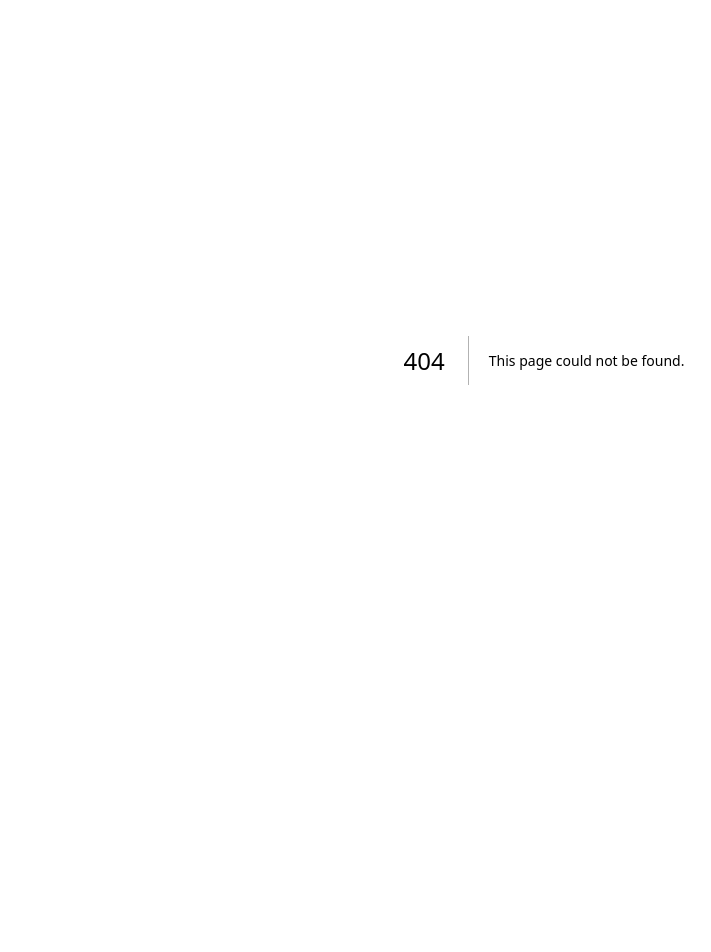
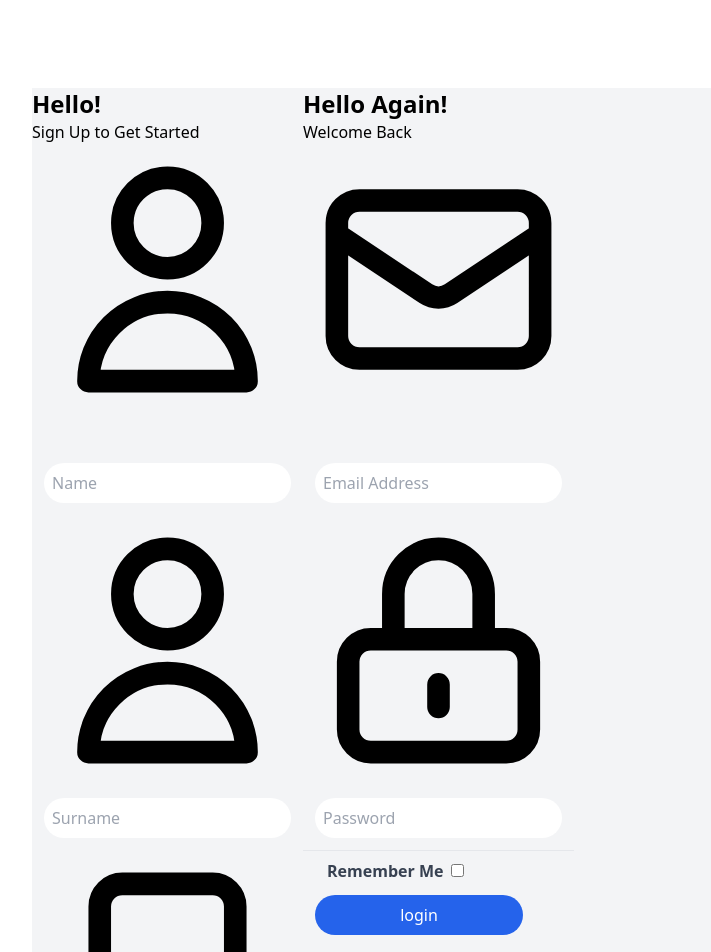
Before and after one commit to Selahaddin64/Urun-Katalog-Projesi, a Next.js app: page /login in a window 1280 px wide. Before the commit this address had no page. Shown: the part 40-992 px from the top of the page, without its empty margins (96-807 px from the left). Before the commit the page ends 800 px from the top, so only its background shows below. Built offline with nearby package versions, Linux system fonts and the light colour scheme.

Commit message:
created login pages

```diff
--- /dev/null
+++ b/pages/login.js
@@ -0,0 +1,121 @@
+import  Axios  from 'axios';
+import React, { useState } from 'react';
+import Link from 'next/link';
+import {UserIcon, DeviceMobileIcon, MailIcon, LockClosedIcon} from "@heroicons/react/outline";
+
+function Login() {
+    const [name,setName]=useState("");
+	const [surname,setSurname]=useState("");
+	const [tel,setTel]=useState("");
+	const [email,setEmail]=useState("");
+	const [password,setPassword]=useState("");
+
+	const addSignUpToDB=async(event) =>{
+
+		const passInput=document.getElementById("psw");
+		if(passInput?.value.length >= 6){
+			console.log("succeed")
+		}else{
+			alert("Password has at least 6 characters");
+			return null;
+		}
+
+		const passcopy=document.getElementById("pswcopy");
+		if (passcopy.value===passInput.value) {
+			console.log("succeed 2");
+		}else{
+			alert("passwords are not match");
+			return null;
+		}
+
+		const {data} = await Axios.post('https://assignment-api.piton.com.tr/api/v1/user/register',{name: name,password: password,email: email});
+		const token=data.token;
+		event.preventDefault();
+	}
+
+	const loginUser=async(event)=>{
+		const {data}=await Axios.post('https://assignment-api.piton.com.tr/api/v1/user/login',{password: password,email: email});
+		const token=data.token;
+		localStorage.setItem("token",token);
+		event.preventDefault();
+	}
+
+  return (
+    <div className='flex m-32 allOfItem bg-gray-100'>
+		<div>
+			<form>
+				<h1 className="font-bold text-2xl">Hello!</h1>
+				<p>Sign Up to Get Started</p>
+				<div className='input-icons'>
+				    <i className='iconname'><UserIcon/></i>
+					<input placeholder='Name' className='input-field input-common p-2 text-black m-3 focus:bg-gray-300 rounded-full mt-12' onChange={(event)=>{setName(event.target.value)}} type='text' required ></input>
+				</div>
+
+				<div className='input-icons'>
+					<i className='icon'><UserIcon/></i>
+					<input placeholder='Surname'className='input-common p-2 rounded-full text-black m-3 focus:bg-gray-300' onChange={(event)=>{setSurname(event.target.value)}} type='text' required ></input>
+				</div>
+
+				<div className='input-icons'>
+					<i className='icon'><DeviceMobileIcon/></i>
+					<input placeholder='Phone Number' className='input-common p-2 rounded-full text-black m-3 focus:bg-gray-300' onChange={(event)=>{setTel(event.target.value)}} type="number" pattern="[0-9]*" inputMode="numeric" required ></input>
+				</div>
+
+				<div className='input-icons'>
+					<i className='icon'><MailIcon/></i>
+					<input placeholder='Email Address' className='input-common p-2 text-black m-3 rounded-full focus:bg-gray-300' onChange={(event)=>{setEmail(event.target.value)}} type='email' required ></input>
+				</div>
+
+				<div className='input-icons'>
+					<i className='icon'><LockClosedIcon/></i>
+					<input id='psw' placeholder='Password' className='input-common p-2 rounded-full text-black m-3 focus:bg-gray-300' onChange={(event)=>{setPassword(event.target.value)}} type='password' required ></input>
+				</div>
+
+				<div className='input-icons'>
+					<i className='icon'><LockClosedIcon/></i>
+					<input id='pswcopy' placeholder='Password Again' className='input-common p-2 rounded-full text-black m-3 focus:bg-gray-300' type='password' required ></input>
+				</div>
+
+				<div>
+            		<button className='input-common p-2 bg-blue-600 text-white m-3 hover:bg-blue-700 rounded-full w-52 h-10 text-center' type='button' value='Submit' onClick={addSignUpToDB} >Register</button>
+          		</div>
+
+			</form>
+		</div>
+		<div className='br'></div>
+		<div>
+
+			<form>
+				<h1 className="font-bold text-2xl">Hello Again!</h1>
+				<p>Welcome Back</p>
+				<div className='input-icons'>
+					<i className='iconname'><MailIcon/></i>
+					<input placeholder='Email Address' className='input-common p-2 rounded-full text-black m-3 focus:bg-gray-300 mt-12' type='email' required ></input>
+				</div>
+
+				<div className='input-icons'>
+					<i className='icon'><LockClosedIcon/></i>
+					<input placeholder='Password' className='input-common p-2 rounded-full text-black m-3 focus:bg-gray-300' type='password' required ></input>
+          		</div>
+					<hr className='hr'/>
+				<div className='mt-2'>
+					<div className='float-left ml-6 '>
+						<label className='block text-gray-700 font-bold'>Remember Me</label>
+					</div>
+					<div className='float-left ml-2'>
+						<input className='text-gray-400' type='checkbox' required />
+					</div>
+				</div>
+				<Link href='/'>
+					<div>
+						<button className='input-common p-2 text-white m-3 bg-blue-600 text-white m-3 hover:bg-blue-700 rounded-full w-52 h-10 text-center' type='button' value='Submit' onClick={loginUser} >login</button>
+					</div>
+				</Link>
+			</form>
+		</div>
+
+	</div>
+  )
+}
+
+export default Login;
```
